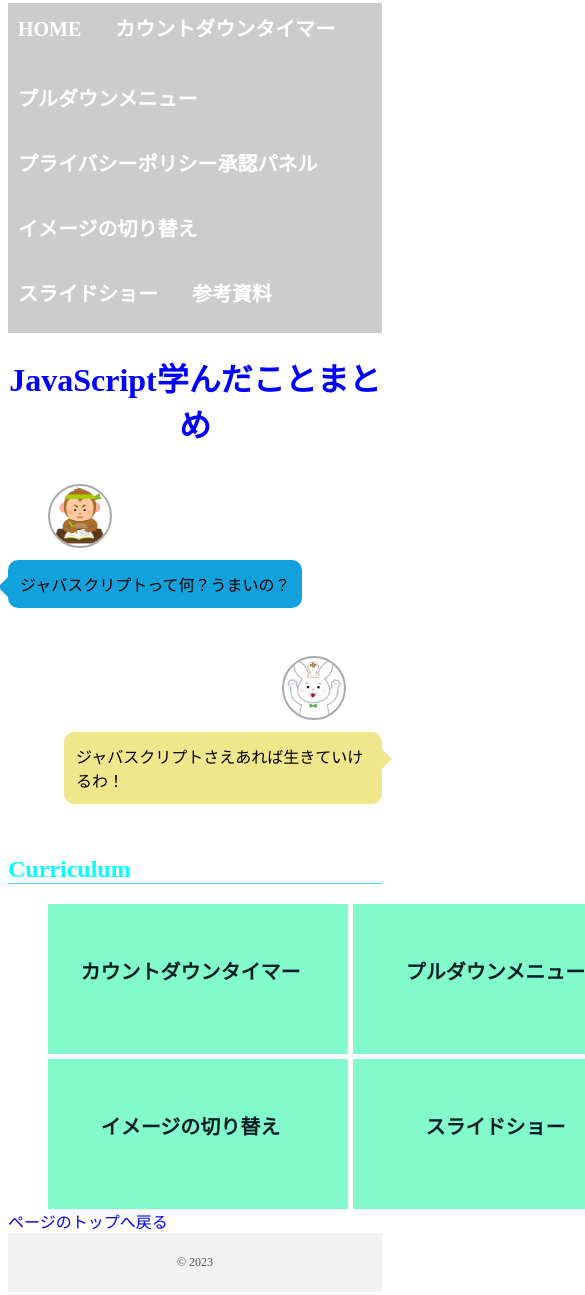
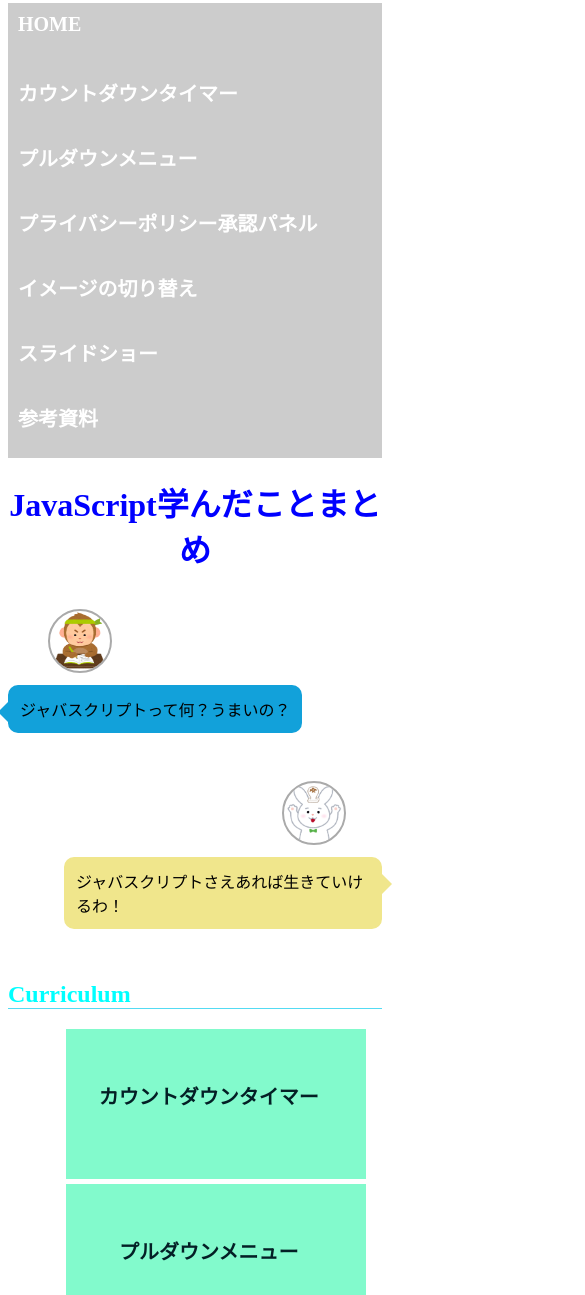
Before and after one commit to YurikoWatanabe/git_test, a plain HTML site: page index.html in a window 390 px wide. Shown: the part 5-1300 px from the top of the page, 585 px wide, since content can reach past the window. Drawn offline with Linux system fonts and the light colour scheme.

Commit message:
add responsive

```diff
--- a/index.css
+++ b/index.css
@@ -62,7 +62,7 @@ nav ul {
     flex-wrap: wrap;
     justify-content: space-around;
     gap: 5px;
-    width: 910px;
+    width: 90%;
     margin: 0 auto;
     text-decoration-style: none;
     list-style-type : none;
@@ -263,3 +263,16 @@ li a {
   top: 15px;
   right: -19px;
 }
+
+/*************************************************************/
+/*スマホ用*/
+/*************************************************************/
+
+@media (max-width: 600px) {
+  /*ヘッダー*/
+  .menu li {
+    display: block; /*メニュー項目を縦並びに*/
+  }
+
+
+}
```
